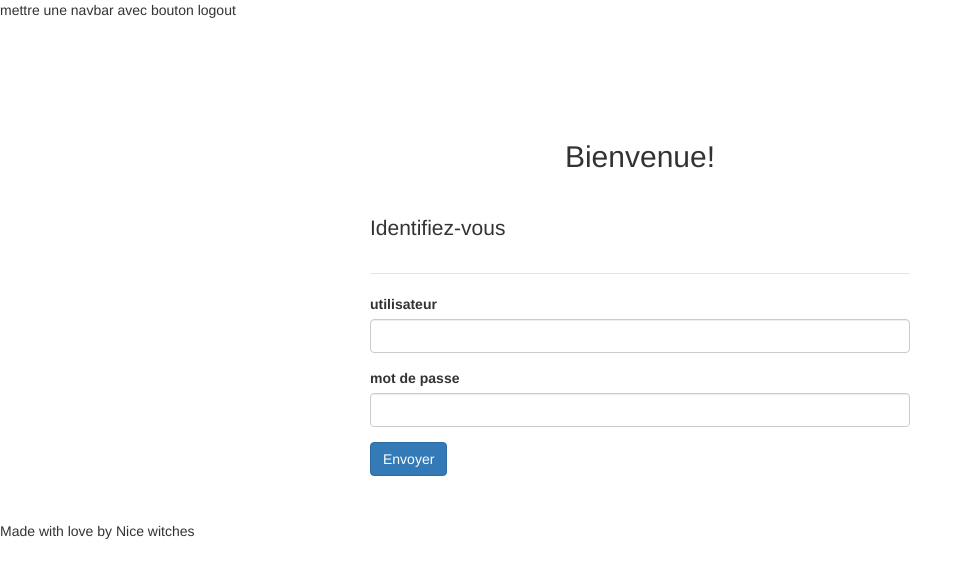
After one commit to WildCodeSchool/parisCode-1017-Weasley, a PHP site: template src/Views/admin/login.html.twig in a window 1280 px wide. The commit adds this page. Shown: the top 578 px of the page, without its empty margins (0-972 px from the left). Run offline with PHP 8.4, Linux system fonts and the light colour scheme; the template is opened without the code that fills it, so the values that code supplies are empty; some libraries are stand-ins or nearby versions.

Commit message:
start admin pages

```diff
--- /dev/null
+++ b/src/Views/admin/admin_contact.html.twig
@@ -0,0 +1 @@
+{% extends 'admin/layout_admin.html.twig' %}
--- a/src/Views/admin/layout_admin.html.twig
+++ b/src/Views/admin/layout_admin.html.twig
@@ -1,13 +1,11 @@
 {% extends 'base.html.twig' %}
 
 {% block css %}
-    <link rel="stylesheet" href="admin">
+    <link rel="stylesheet" href="assets/css/admin.css"/>
 {% endblock %}
 
 {% block nav %}
-    <nav>
-        admin
-    </nav>
+ <span>mettre une navbar avec bouton logout</span>
 {% endblock %}
 
 {% block body %}
@@ -16,9 +14,8 @@
 {% endblock %}
 
 {% block footer %}
-    <footer>admin</footer>
+    <footer>Made with love by Nice witches</footer>
 {% endblock %}
 
 {% block js %}
-    <script>admin</script>
 {% endblock %}
--- /dev/null
+++ b/src/Views/admin/login.html.twig
@@ -0,0 +1,25 @@
+{% extends 'admin/layout_admin.html.twig' %}
+
+{% block content %}
+    <section class="login">
+<h2 class="text-center">Bienvenue!</h2>
+
+    <div class="col-md-6 col-md-offset-3">
+        <legend>Identifiez-vous</legend>
+        <form action="index.php?user=admin" method="post">
+            <div class="form-group">
+                <label for="utilisateur">utilisateur</label>
+                <input type="text" class="form-control" id="utilisateur" name="utilisateur">
+            </div>
+            <div class="form-group">
+                <label for="password">mot de passe</label>
+                <input type="password" class="form-control" id="password" name="password">
+            </div>
+            <div class="form-group">
+                <button type="submit" class="btn btn-primary btn-contact">Envoyer</button>
+            </div>
+            </form>
+    </div>
+    </section>
+
+{% endblock %}
--- a/src/Views/user/layout_user.html.twig
+++ b/src/Views/user/layout_user.html.twig
@@ -2,7 +2,6 @@
 
 {% block css %}
     <link type="text/css" rel="stylesheet" href="assets/css/style.css"/>
-    <link type="text/css" rel="stylesheet" href="assets/css/navbar.css"/>
 {% endblock %}
 
 {% block header %}
```
Also changed, not shown: public/index.php (+9 -6 lines), src/Controllers/DefaultController.php (+20 -0 lines), src/Views/admin/admin.html.twig (added, +22 -0 lines), public/assets/css/admin.css (added), public/assets/css/style.css.
